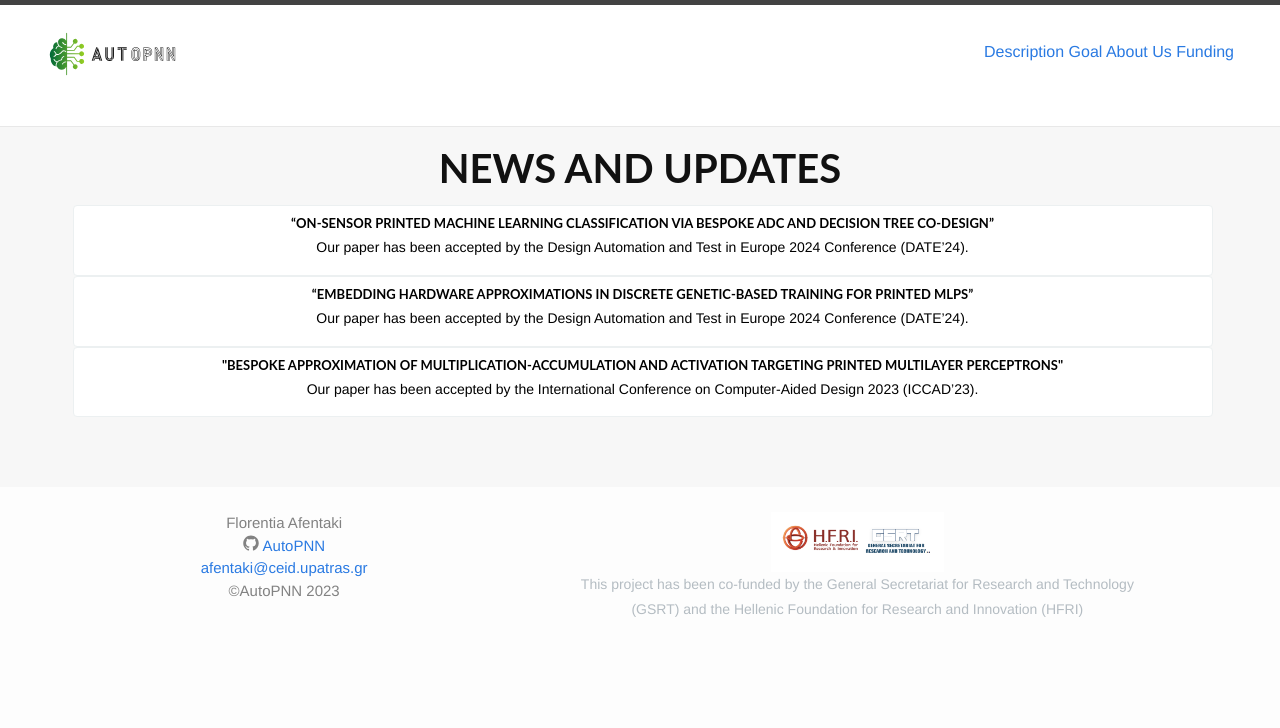
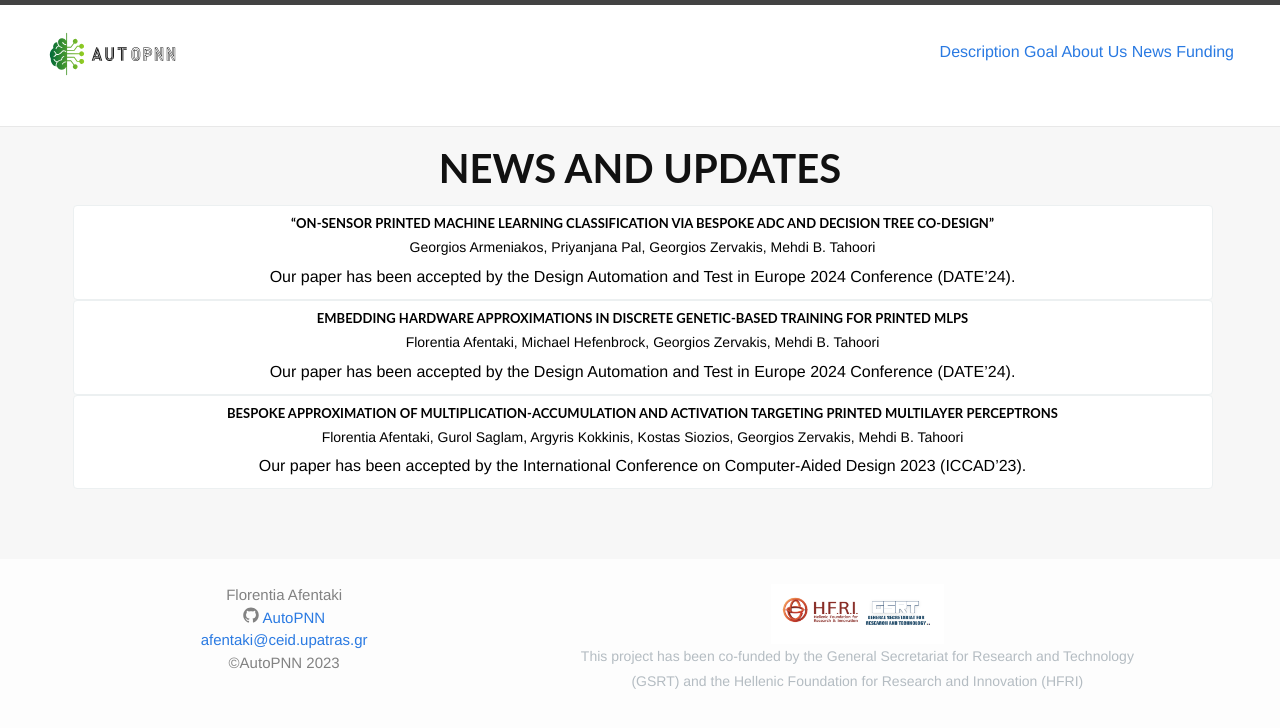
Before and after one commit to AutoPNN/AutoPNN.github.io, a Jekyll site: the page built from index.markdown, in a window 1280 px wide and 900 px high, scrolled down 2480 px. Shown: the top 728 px of the window. Built offline with Jekyll 4.4.1, drawn with Linux system fonts in a browser that asks for light colours.

Commit message:
conferences

```diff
--- a/_config.yml
+++ b/_config.yml
@@ -62,7 +62,8 @@ people:
   position: PhD Candidate
   social:
     # - title: scholar
-    #   url:
+    - title: twitter
+      url: https://www.researchgate.net/profile/Florentia-Afentaki
     - title: envelope
       url: mailto:afentaki@ceid.upatras.gr
     # - title: linkedin
--- a/_includes/header.html
+++ b/_includes/header.html
@@ -26,6 +26,7 @@
               <a class="page-scroll" href="#description">Description</a>
               <a class="page-scroll" href="#goal">Goal</a>
               <a class="page-scroll" href="#aboutUs">About Us</a>
+              <a class="page-scroll" href="#news">News</a>
               <a class="page-scroll" href="#eldek">Funding</a>
           </div>
         </nav>
--- a/_includes/news.html
+++ b/_includes/news.html
@@ -1,6 +1,6 @@
 
 
-<section id="conference-papers" class="bg-light-gray">
+<section id="news" class="bg-light-gray">
     <div class="row">
         <div class="col-lg-12 text-center">
             <h2 class="section-heading">News and Updates</h2>
@@ -19,9 +19,8 @@
                         <!-- </div> -->
                         <div class="card-body text-center" >
                             <h6 class="card-title">“On-sensor Printed Machine Learning Classification via Bespoke ADC and Decision Tree Co-Design”</h6>
-                            <p class="card-text">
-                                Our paper has been accepted by the Design Automation and Test in Europe 2024 Conference (DATE’24).
-                            </p>
+                            <p class="card-title">Georgios Armeniakos, Priyanjana Pal, Georgios Zervakis, Mehdi B. Tahoori</p>
+                            <h7 class="card-text">Our paper has been accepted by the Design Automation and Test in Europe 2024 Conference (DATE’24).</h7>
                         </div>
                     </div>
                 </li>
@@ -34,10 +33,9 @@
                             <!-- <span class="news-category">[paper]</span> -->
                         <!-- </div> -->
                         <div class="card-body text-center" >
-                            <h6 class="card-title">“Embedding Hardware Approximations in Discrete Genetic-based Training for Printed MLPs”</h6>
-                                <p class="card-text">
-                                Our paper has been accepted by the Design Automation and Test in Europe 2024 Conference (DATE’24).
-                            </p>
+                            <h6 class="card-title">Embedding Hardware Approximations in Discrete Genetic-based Training for Printed MLPs</h6>
+                            <p class="card-title">Florentia Afentaki, Michael Hefenbrock, Georgios Zervakis, Mehdi B. Tahoori</p>
+                            <h7 class="card-text">Our paper has been accepted by the Design Automation and Test in Europe 2024 Conference (DATE’24).</h7>
                         </div>
                     </div>
                 </li>
@@ -50,10 +48,11 @@
                             <!-- <sσpan class="news-category">[paper]</span> -->
                         <!-- </div> -->
                         <div class="card-body text-center">
-                            <h6 class="card-title">"Bespoke Approximation of Multiplication-Accumulation and Activation Targeting Printed Multilayer Perceptrons"</h6>
-                            <p class="card-text">
+                            <h6 class="card-title">Bespoke Approximation of Multiplication-Accumulation and Activation Targeting Printed Multilayer Perceptrons</h6>
+                            <p class="card-title">Florentia Afentaki, Gurol Saglam, Argyris Kokkinis, Kostas Siozios, Georgios Zervakis, Mehdi B. Tahoori</p>
+                            <h7 class="card-text">
                                 Our paper has been accepted by the International Conference on Computer-Aided Design 2023 (ICCAD’23).
-                            </p>
+                            </h7>
                         </div>
                     </div>
                 </li>
```
